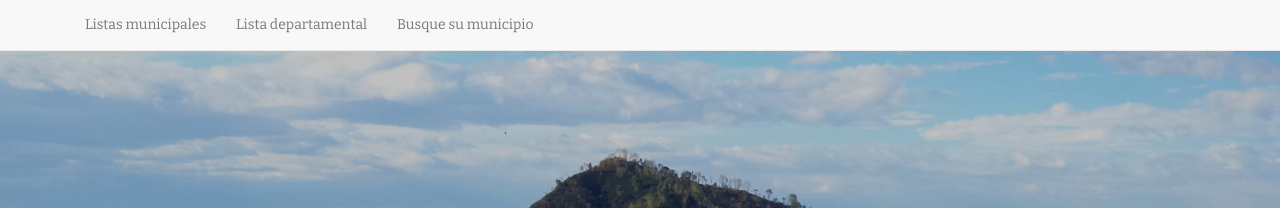
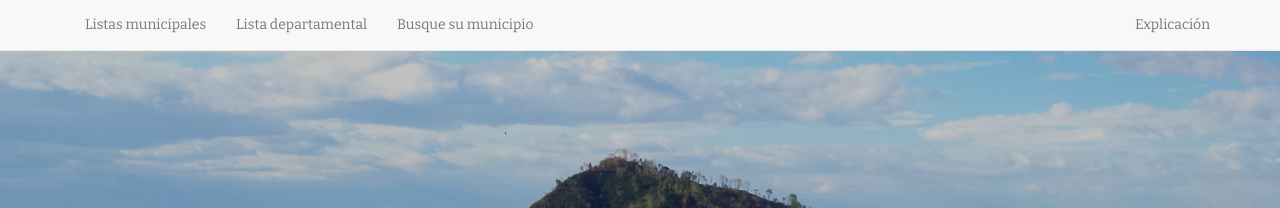
Before and after one commit to finiterank/saber_notebooks, a Jekyll site: the page built from index.md, in a window 1280 px wide and 900 px high. Shown: the top 208 px of the window. Built offline with Jekyll 4.4.1, drawn with Linux system fonts in a browser that asks for light colours; nearby versions of some CDN libraries; Markdown is read by kramdown in place of the engine named in the settings.

Commit message:
Explicación

```diff
--- a/index.md
+++ b/index.md
@@ -9,6 +9,9 @@ layout: reporte
         <li><a href="#los_mas">Listas municipales</a></li>
         <li><a href="#departamentos">Lista departamental</a></li>
         <li><a href="#buscador_municipios">Busque su municipio</a></li>
+      </ul>
+      <ul class="nav navbar-nav navbar-right">
+      	<li><a href="http://www.finiterank.com/notas/2014/02/12/12-2/">Explicación</a></li>
       </ul>
   </div>
 </nav>
```
